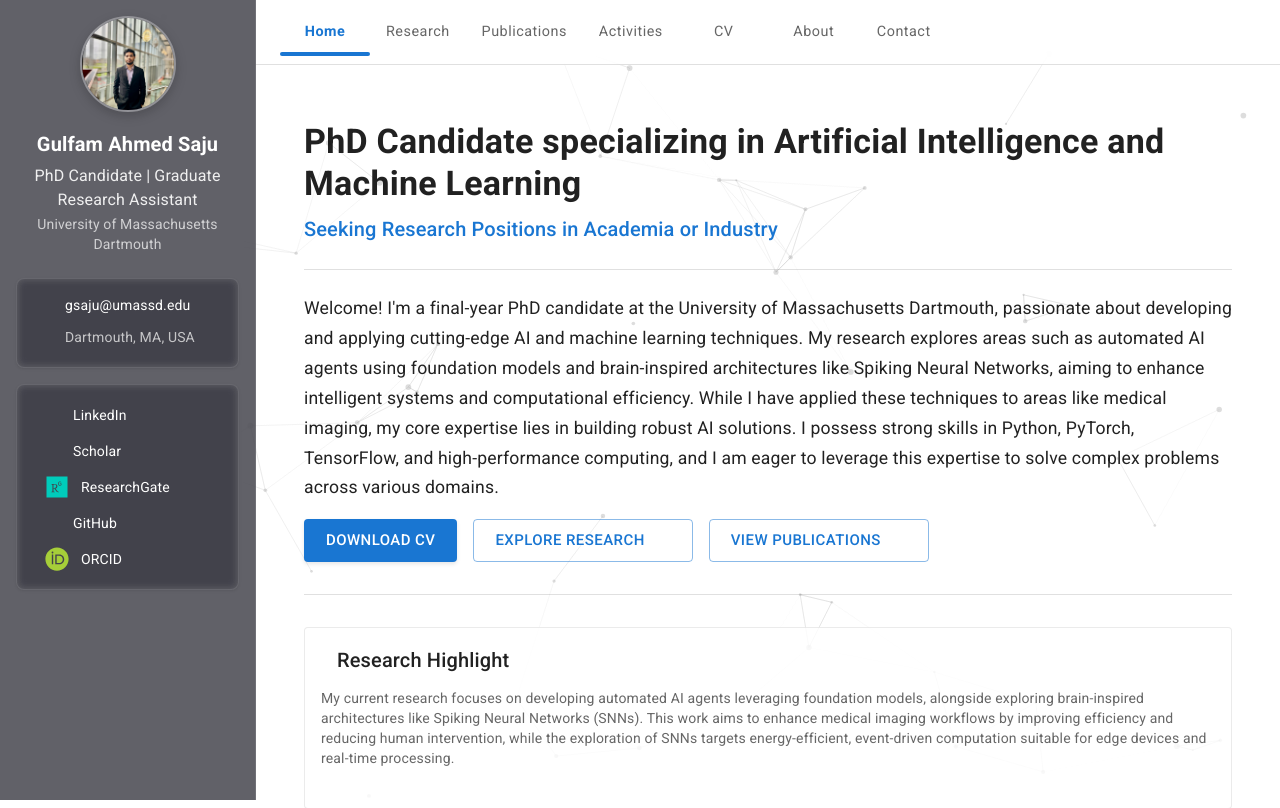
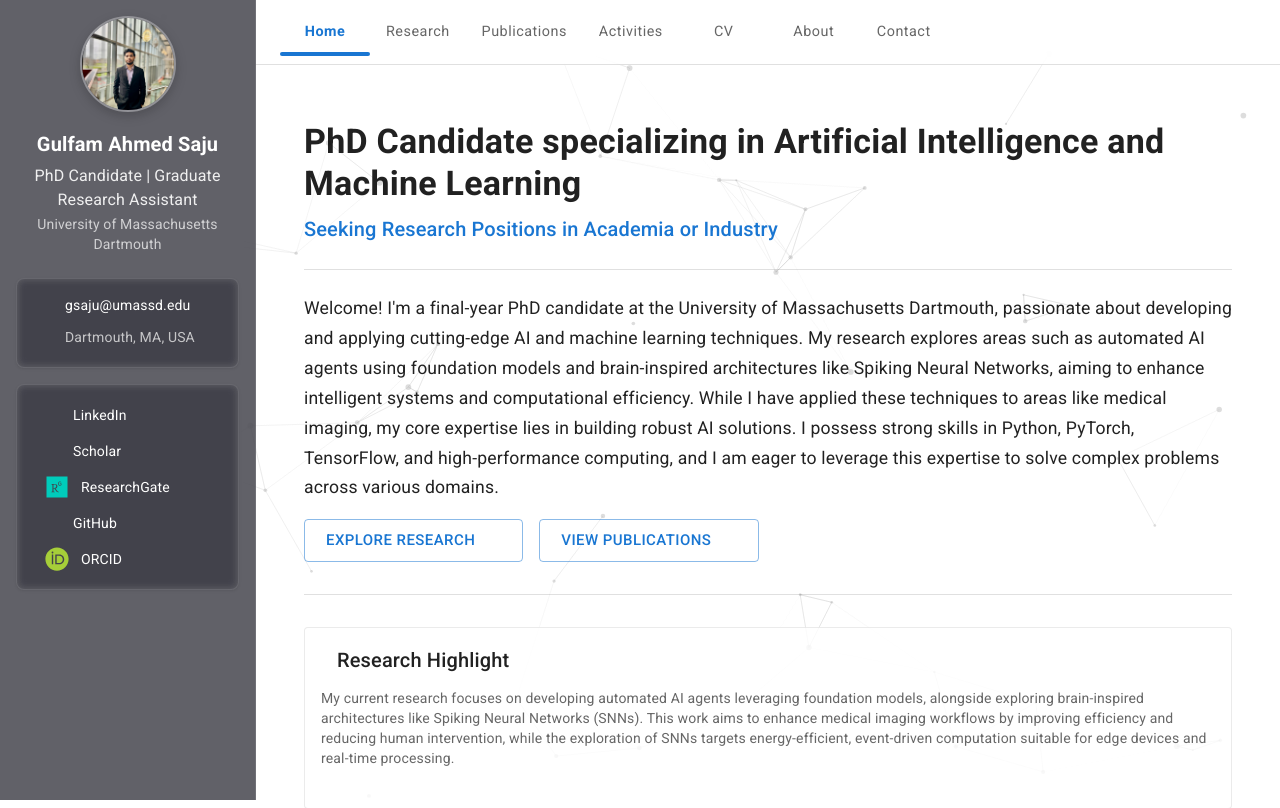
Before and after one commit to gulfam7/gulfam7.github.io, a React (Vite) app: page / in a window 1280 px wide. Shown: the top 808 px of the page. Built offline with nearby package versions, Linux system fonts and the light colour scheme; some icons are missing.

Commit message:
Remove Download CV button from homepage

```diff
--- a/src/pages/HomePage.jsx
+++ b/src/pages/HomePage.jsx
@@ -120,19 +120,9 @@ function HomePage() {
           </Typography>
 
           {/* Call to Action Buttons */}
+         {/* Call to Action Buttons */}
         <Box sx={{ display: 'flex', gap: 2, flexWrap: 'wrap', mb: 4 }}>
-            <Button
-              variant="contained"
-              color="primary"
-              size="large"
-              href={cvPath}
-              download
-              target="_blank"
-              rel="noopener noreferrer"
-              sx={{ boxShadow: '0 2px 4px rgba(0,0,0,0.1)' }} // Subtle shadow
-            >
-              Download CV
-            </Button>
+          {/* The Download CV Button has been removed from here */}
           <Button
             variant="outlined"
             color="primary"
```
Lines whose indentation alone changed are shown as unchanged.
